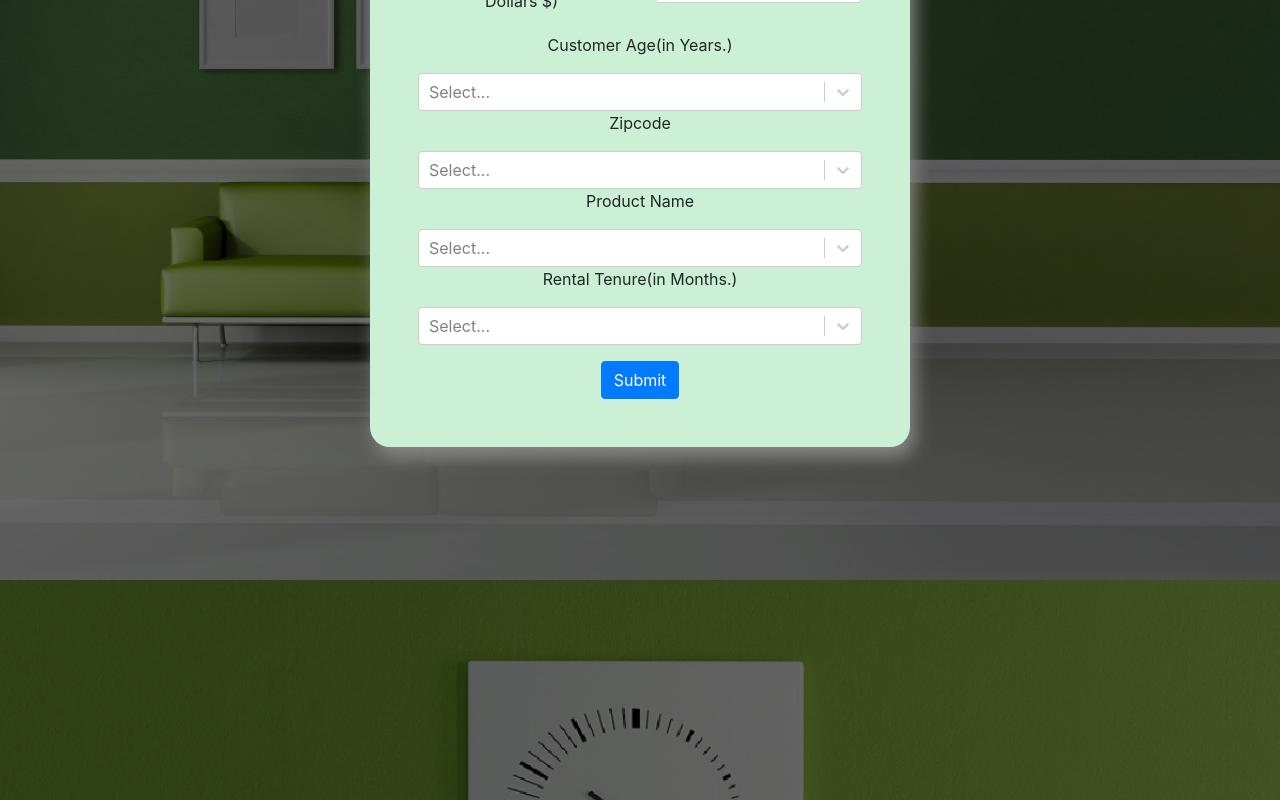
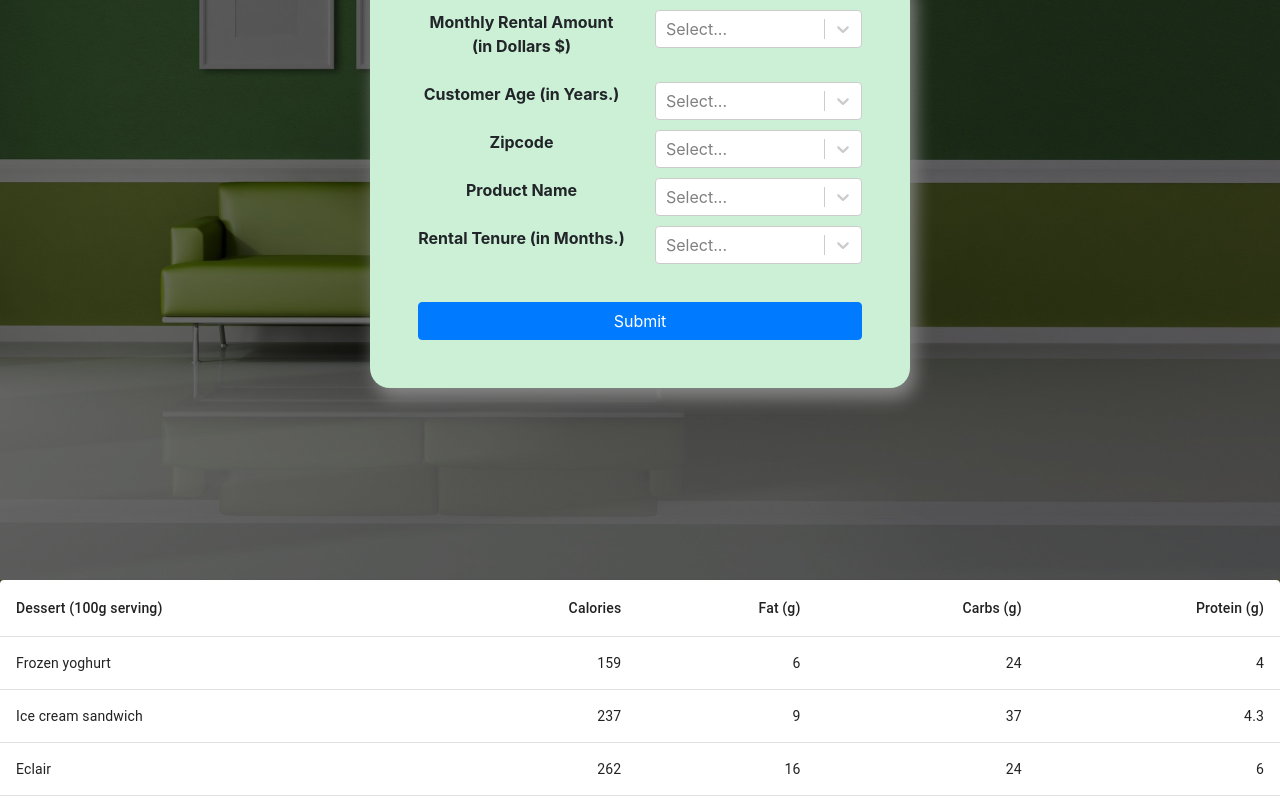
Before and after one commit to abhikumar22/challenge-frontend-solution, a React (Create React App) app: page / in a window 1280 px wide. Shown: the part 1020-1820 px from the top of the page. Built offline with nearby package versions, Linux system fonts and the light colour scheme; a web font is replaced by a local one.

Commit message:
table addition in div 2

```diff
--- a/src/index.js
+++ b/src/index.js
@@ -4,8 +4,6 @@ import App from './pages/App';
 
 
 ReactDOM.render(
-  <React.StrictMode>
-    <App />
-  </React.StrictMode>,
+    <App />,
   document.getElementById('root')
 );
--- a/src/pages/App.js
+++ b/src/pages/App.js
@@ -6,18 +6,24 @@ import {
   ZIPCODE_OPTIONS,
   CUSTOMER_AGE_OPTIONS,
   PRODUCT_NAME_OPTIONS,
-  RENTAL_TENURE_OPTIONS
+  RENTAL_TENURE_OPTIONS,
+  COLORS
 } from "../utils/constants";
 import Select from 'react-select';
-import { Slider } from '@material-ui/core';
 
-
+import Table from '@material-ui/core/Table';
+import TableBody from '@material-ui/core/TableBody';
+import TableCell from '@material-ui/core/TableCell';
+import TableContainer from '@material-ui/core/TableContainer';
+import TableHead from '@material-ui/core/TableHead';
+import TableRow from '@material-ui/core/TableRow';
+import Paper from '@material-ui/core/Paper';
 
 export default class App extends React.Component {
   constructor(props) {
     super(props);
     this.state = {
-      backgroundcolor: "transparent",
+      backgroundcolor: COLORS.TRANSPARENT,
       selectedMonthlyRentalAmountOption: null,
       selectedZipcodeOption: null,
       selectedAgeOption: null,
@@ -28,79 +34,48 @@ export default class App extends React.Component {
     this.landingDiv = React.createRef();
     this.homeDiv = React.createRef();
     this.profileDiv = React.createRef();
-    this.monthlyRentalAmountOptions = [
-      { value: 1, label: '0 - $1000' },
-      { value: 2, label: '$1001 - $2000' },
-      { value: 3, label: '$2001 - $3000' },
-      { value: 4, label: '$3001 - $4000' },
-      { value: 5, label: '$4001 - $5000' },
-      { value: 6, label: 'more than 5001$' },
-    ];
-    this.zipcodeOptions = [
-      { value: '35801', label: 'Alabama 35801' },
-      { value: '99501', label: 'Alaska 99501' },
-      { value: '85001', label: 'Arizona 85001' },
-      { value: '94203', label: 'Arkansas 94203' },
-      { value: '90001', label: 'California 90001' },
-
-    ];
-    this.customerAgeOptions = [
-      { value: 1, label: 'less than 21' },
-      { value: 2, label: 'greater than 21' },
-    ];
-    this.productsOptions = [
-      { value: 1, label: 'TV' },
-      { value: 2, label: 'Washing Machine' },
-      { value: 3, label: 'Air Conditioner' },
-    ];
-    this.rentalTenureOptions = [
-      { value: [0, 3], label: '0 - 3' },
-      { value: [3, 6], label: '3 - 6' },
-      { value: [6, -1], label: 'more than 6 months' },
-
+    function createData(name, calories, fat, carbs, protein) {
+      return { name, calories, fat, carbs, protein };
+    }
+    this.rows = [
+      createData('Frozen yoghurt', 159, 6.0, 24, 4.0),
+      createData('Ice cream sandwich', 237, 9.0, 37, 4.3),
+      createData('Eclair', 262, 16.0, 24, 6.0),
+      createData('Cupcake', 305, 3.7, 67, 4.3),
+      createData('Gingerbread', 356, 16.0, 49, 3.9),
     ];
   }
 
-
-  handleChange = (event, newValue) => {
-    this.setState({ newValue }, () => {
-      // console.log("vall",newValue)
-    });
+  listenScrollEvent = (e) => {
+    if (window.scrollY > 100) {
+      this.setState({ backgroundColor: COLORS.OVERLAY });
+    } else {
+      this.setState({ backgroundColor: COLORS.TRANSPARENT });
+    }
   };
 
+  componentDidMount() {
+    window.addEventListener("scroll", this.listenScrollEvent);
+  }
 
   handleChangeRental = (selectedMonthlyRentalAmountOption) => {
-    this.setState(
-      { selectedMonthlyRentalAmountOption },
-      () => console.log(`Option selected:`, this.state.selectedMonthlyRentalAmountOption)
-    );
+    this.setState({ selectedMonthlyRentalAmountOption });
   };
+
   handleChangeZipcode = (selectedZipcodeOption) => {
-    this.setState(
-      { selectedZipcodeOption },
-      () => console.log(`Option selected:`, this.state.selectedZipcodeOption)
-    );
+    this.setState({ selectedZipcodeOption });
   };
 
   handleChangeAge = (selectedAgeOption) => {
-    this.setState(
-      { selectedAgeOption },
-      () => console.log(`Option selected:`, this.state.selectedAgeOption)
-    );
+    this.setState({ selectedAgeOption });
   };
 
   handleChangeProduct = (selectedProductOption) => {
-    this.setState(
-      { selectedProductOption },
-      () => console.log(`Option selected:`, this.state.selectedProductOption)
-    );
+    this.setState({ selectedProductOption });
   };
 
   handleChangeTenure = (selectedTenureOption) => {
-    this.setState(
-      { selectedTenureOption },
-      () => console.log(`Option selected:`, this.state.selectedTenureOption)
-    );
+    this.setState({ selectedTenureOption });
   };
 
   handleClick(type) {
@@ -127,20 +102,20 @@ export default class App extends React.Component {
         });
       }
     }
+
+
   }
-  listenScrollEvent = (e) => {
-    if (window.scrollY > 100) {
-      console.log("> 400");
-      this.setState({ backgroundColor: "rgba(0, 0, 0, 0.8)" });
-    } else {
-      console.log("else");
-      this.setState({ backgroundColor: "transparent" });
+
+  submitRule () {
+    console.log(
+      "..Amount" ,this.state.selectedMonthlyRentalAmountOption.value )
+      console.log( "..Age" , this.state.selectedAgeOption.value)
+      console.log( "..ZipCode" ,this.state.selectedZipcodeOption.value)
+      console.log("..Product Name" , this.state.selectedProductOption.value)
+      console.log("..Rental Tenure" , this.state.selectedTenureOption.value)
+
     }
-  };
 
-  componentDidMount() {
-    window.addEventListener("scroll", this.listenScrollEvent);
-  }
   render() {
     return (
       <div ref={this.landingDiv} className="first">
@@ -198,15 +173,14 @@ export default class App extends React.Component {
             <div className="container h-100">
               <div className="row align-items-center h-100">
                 <div className="col-10 col-sm-10 col-md-8 col-lg-6 mx-auto">
-                  <div className="formBorder py-5 px-5">
-                    <form className="w-100 text-center">
+                  <div className="formBorder pb-5 px-5">
+                    <form className="w-100 text-center mt-4">
                       <div className="form-group">
-
-                        <div className="py-1 row">
-                          <div className="col-6">
-                            <p>{STRINGS.MONTHLY_RENTAL_AMOUNT}</p>
+                        <div className="py-1 row justify-content-center">
+                          <div className="col-12 col-sm-12 col-md-6 col-lg-6">
+                            <p><strong>{STRINGS.MONTHLY_RENTAL_AMOUNT}</strong></p>
                           </div>
-                          <div className="col-6">
+                          <div className="col-12 col-sm-12 col-md-6 col-lg-6">
                             <Select
                               value={this.state.selectedMonthlyRentalAmountOption}
                               onChange={this.handleChangeRental}
@@ -216,41 +190,73 @@ export default class App extends React.Component {
                             />
                           </div>
                         </div>
-                        <p>{STRINGS.CUSTOMER_AGE}</p>
+
+                        <div className="py-1 row justify-content-center">
+                          <div className="col-12 col-sm-12 col-md-6 col-lg-6">
+                            <p><strong>{STRINGS.CUSTOMER_AGE}</strong></p>
+                          </div>
+                          <div className="col-12 col-sm-12 col-md-6 col-lg-6">
                             <Select
                               value={this.state.selectedAgeOption}
                               onChange={this.handleChangeAge}
-                          options={this.customerAgeOptions}
-                          isClearable={true}
-                          isSearchable={false}
-                        />
-                        <p>{STRINGS.ZIPCODE}</p>
-                        <Select
-                          value={this.state.selectedZipcodeOption}
-                          onChange={this.handleChangeZipcode}
-                          options={this.zipcodeOptions}
-                          isClearable={true}
-                          isSearchable={true}
-                        />
-                        <p>{STRINGS.PRODUCT_NAME}</p>
-                        <Select
-                          value={this.state.selectedProductOption}
-                          onChange={this.handleChangeProduct}
-                          options={this.productsOptions}
-                          isClearable={true}
-                          isSearchable={true}
-                        />
-                        <p>{STRINGS.RENTAL_TENURE}</p>
-                        <Select
-                          value={this.state.selectedTenureOption}
-                          onChange={this.handleChangeTenure}
-                          options={this.rentalTenureOptions}
+                              options={CUSTOMER_AGE_OPTIONS}
                               isClearable={true}
                               isSearchable={false}
                             />
                           </div>
-                      <button type="submit" className="btn btn-primary">Submit</button>
+                        </div>
+
+                        <div className="py-1 row justify-content-center">
+                          <div className="col-12 col-sm-12 col-md-6 col-lg-6">
+                            <p><strong>{STRINGS.ZIPCODE}</strong></p>
+                          </div>
+                          <div className="col-12 col-sm-12 col-md-6 col-lg-6">
+                            <Select
+                              value={this.state.selectedZipcodeOption}
+                              onChange={this.handleChangeZipcode}
+                              options={ZIPCODE_OPTIONS}
+                              isClearable={true}
+                              isSearchable={true}
+                            />
+                          </div>
+                        </div>
+
+                        <div className="py-1 row justify-content-center">
+                          <div className="col-12 col-sm-12 col-md-6 col-lg-6">
+                            <p><strong>{STRINGS.PRODUCT_NAME}</strong></p>
+                          </div>
+                          <div className="col-12 col-sm-12 col-md-6 col-lg-6">
+                            <Select
+                              value={this.state.selectedProductOption}
+                              onChange={this.handleChangeProduct}
+                              options={PRODUCT_NAME_OPTIONS}
+                              isClearable={true}
+                              isSearchable={true}
+                            />
+                          </div>
+                        </div>
+
+                        <div className="py-1 row justify-content-center">
+                          <div className="col-12 col-sm-12 col-md-6 col-lg-6">
+                            <p><strong>{STRINGS.RENTAL_TENURE}</strong></p>
+                          </div>
+                          <div className="col-12 col-sm-12 col-md-6 col-lg-6">
+                            <Select
+                              value={this.state.selectedTenureOption}
+                              onChange={this.handleChangeTenure}
+                              options={RENTAL_TENURE_OPTIONS}
+                              isClearable={true}
+                              isSearchable={false}
+                            />
+                          </div>
+                        </div>
+                      </div>
+
                     </form>
+                    <button onClick={() => {
+                      this.submitRule()
+                    }} className="w-100 btn btn-primary mt-3">Submit
+                      </button>
                   </div>
                 </div>
               </div>
@@ -258,9 +264,38 @@ export default class App extends React.Component {
           </div>
         </div>
         <div ref={this.profileDiv} className="div3">
-          <div className="bbg"></div>
+          <div className="bbg">
+
+          <TableContainer component={Paper}>
+      <Table  aria-label="simple table">
+        <TableHead>
+          <TableRow>
+            <TableCell>Dessert (100g serving)</TableCell>
+            <TableCell align="right">Calories</TableCell>
+            <TableCell align="right">Fat&nbsp;(g)</TableCell>
+            <TableCell align="right">Carbs&nbsp;(g)</TableCell>
+            <TableCell align="right">Protein&nbsp;(g)</TableCell>
+          </TableRow>
+        </TableHead>
+        <TableBody>
+          {this.rows.map((row) => (
+            <TableRow key={row.name}>
+              <TableCell component="th" scope="row">
+                {row.name}
+              </TableCell>
+              <TableCell align="right">{row.calories}</TableCell>
+              <TableCell align="right">{row.fat}</TableCell>
+              <TableCell align="right">{row.carbs}</TableCell>
+              <TableCell align="right">{row.protein}</TableCell>
+            </TableRow>
+          ))}
+        </TableBody>
+      </Table>
+    </TableContainer>
+
           </div>
         </div>
+      </div >
     );
   }
 }
--- a/src/utils/constants.js
+++ b/src/utils/constants.js
@@ -3,24 +3,25 @@ const STRINGS = {
   NAV_TITLE:"CasaOne",
   NAV_HOME:"Add Rules",
   NAV_PROFILE:"View Rules",
-  RENTAL_TENURE:"Rental Tenure(in Months.)",
+  RENTAL_TENURE:"Rental Tenure (in Months.)",
   PRODUCT_NAME:"Product Name",
   ZIPCODE:"Zipcode",
-  CUSTOMER_AGE:"Customer Age(in Years.)",
+  CUSTOMER_AGE:"Customer Age (in Years.)",
   MONTHLY_RENTAL_AMOUNT:"Monthly Rental Amount (in Dollars $)",
-
-
-
-
 };
 
+const COLORS={
+  TRANSPARENT:"transparent",
+  OVERLAY:"rgba(0, 0, 0, 0.8)"
+}
+
 const MONTHLY_RENTAL_AMOUNT_OPTIONS = [
-  { value: 1, label: '0 - $1000' },
-  { value: 2, label: '$1001 - $2000' },
-  { value: 3, label: '$2001 - $3000' },
-  { value: 4, label: '$3001 - $4000' },
-  { value: 5, label: '$4001 - $5000' },
-  { value: 6, label: 'more than 5001$' },
+  { value: [0,1000], label: '0 - $1000' },
+  { value: [3001,2000], label: '$1001 - $2000' },
+  { value: [2001,3000], label: '$2001 - $3000' },
+  { value: [3001,4000], label: '$3001 - $4000' },
+  { value: [4001,5000], label: '$4001 - $5000' },
+  { value: [5001,-1], label: 'more than 5001$' },
 ];
 
 const ZIPCODE_OPTIONS = [
@@ -33,17 +34,17 @@ const ZIPCODE_OPTIONS = [
 ];
 
 const CUSTOMER_AGE_OPTIONS = [
-  { value: 1, label: 'less than 21' },
-  { value: 2, label: 'greater than 21' },
+  { value: [0,20], label: 'less than 21' },
+  { value: [21,-1], label: 'greater than 21' },
 ];
 const PRODUCT_NAME_OPTIONS = [
-  { value: 1, label: 'TV' },
-  { value: 2, label: 'Washing Machine' },
-  { value: 3, label: 'Air Conditioner' },
+  { value: 'TV', label: 'TV' },
+  { value: 'Washing Machine', label: 'Washing Machine' },
+  { value: 'Air Conditioner', label: 'Air Conditioner' },
 ];
 const RENTAL_TENURE_OPTIONS = [
-  { value: [0,3], label: '0 - 3' },
-  { value: [3,6], label: '3 - 6' },
+  { value: [0,2], label: 'less than 3 months' },
+  { value: [3,5], label: '3 - 5' },
   { value: [6,-1], label: 'more than 6 months' },
 
 ];
@@ -51,4 +52,4 @@ const RENTAL_TENURE_OPTIONS = [
 
 
 
-export {STRINGS,MONTHLY_RENTAL_AMOUNT_OPTIONS,ZIPCODE_OPTIONS,CUSTOMER_AGE_OPTIONS,PRODUCT_NAME_OPTIONS,RENTAL_TENURE_OPTIONS};
+export {COLORS,STRINGS,MONTHLY_RENTAL_AMOUNT_OPTIONS,ZIPCODE_OPTIONS,CUSTOMER_AGE_OPTIONS,PRODUCT_NAME_OPTIONS,RENTAL_TENURE_OPTIONS};
```
Also changed, not shown: public/manifest.json. Lines whose indentation alone changed are shown as unchanged.
